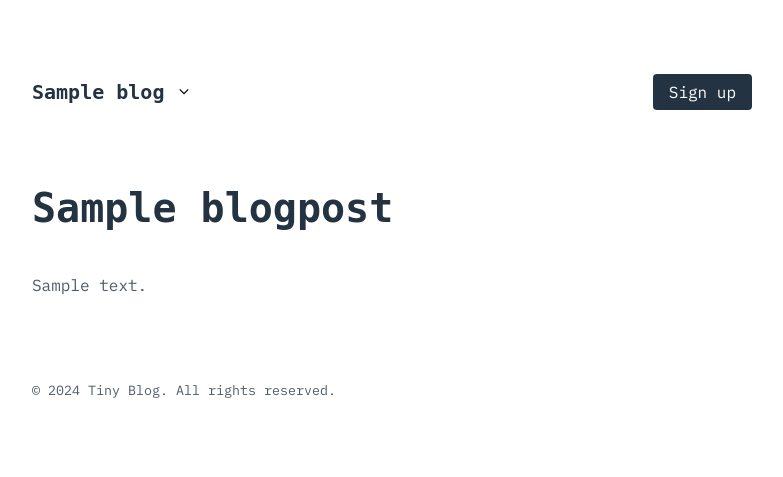
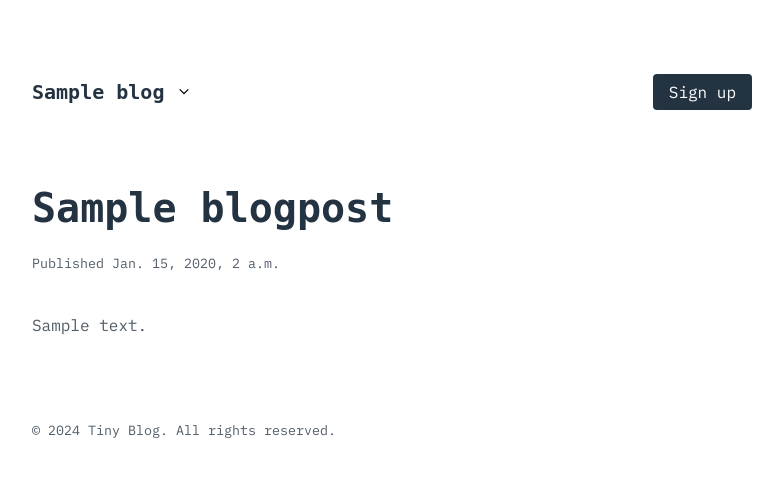
Before and after one commit to nmsalvatore/tinyblog, a Django app: template blog/templates/blog/post_detail.html in a window 1280 px wide. Shown: the top 477 px of the page, without its empty margins (248-1031 px from the left). Run offline with Django 5.2, Linux system fonts and the light colour scheme; tables that the repository leaves empty hold one stand-in row (values such as "Sample post"); the template is opened without the code that fills it: values that come from a table or form of the project are taken from there, most other values are stand-ins (such as "Sample title", 1, 10 or a date in 2020); data that the repository does not hold is empty; some libraries are stand-ins or nearby versions; some web fonts are replaced.

Commit message:
Add published date

```diff
--- a/blog/templates/blog/post_detail.html
+++ b/blog/templates/blog/post_detail.html
@@ -12,6 +12,7 @@
 {% block blog_content %}
     <article>
         <h1 class="title">{{ post.title }}</h1>
+        <small>Published {{ post.created_on }}</small>
         <div class="content">{{ post.body|safe }}</div>
     </article>
     {% if user.is_authenticated and user == blog.author %}
--- a/static/css/base.css
+++ b/static/css/base.css
@@ -37,6 +37,10 @@ textarea {
     font-weight: inherit;
     font-family: inherit;
     color: var(--color-primary);
+}
+
+article .content {
+    margin-top: var(--space-md);
 }
 
 article .content,
@@ -120,7 +124,7 @@ footer {
 h1 {
     font-size: var(--space-md);
     font-weight: 700;
-    margin-bottom: var(--space-md);
+    margin-bottom: var(--space-sm);
     line-height: 1.2;
 }
 
```
